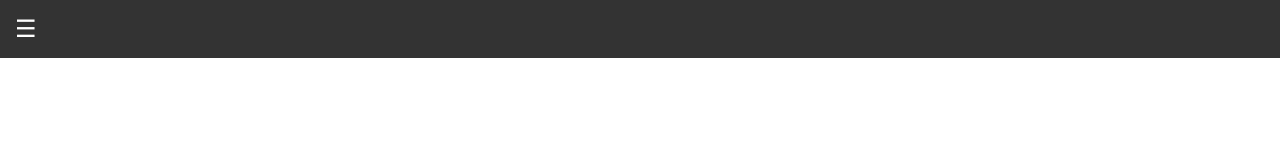
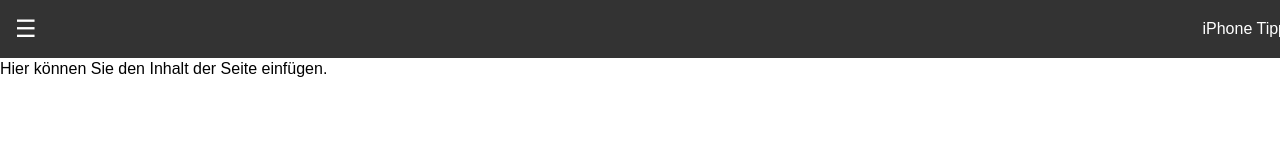
Before and after one commit to JustinWyss123/iPhone-sell, a plain HTML site: page navigation.html in a window 1280 px wide. Drawn offline with Linux system fonts and the light colour scheme.

Commit message:
Update navigation.html

```diff
--- a/navigation.html
+++ b/navigation.html
@@ -18,6 +18,10 @@
             display: flex;
             align-items: center;
             justify-content: space-between;
+            width: 100%;
+            position: fixed;
+            top: 0;
+            z-index: 1000;
         }
 
         .menu-toggle {
@@ -35,7 +39,7 @@
             transform: translateX(-100%);
             transition: transform 0.3s ease;
             overflow-y: auto;
-            z-index: 1000;
+            z-index: 999;
         }
 
         nav.open {
@@ -75,11 +79,16 @@
         .dropdown a {
             padding-left: 30px;
         }
+
+        main {
+            margin-top: 60px; /* Offset to ensure content is visible below the header */
+        }
     </style>
 </head>
 <body>
     <header>
         <div class="menu-toggle" onclick="toggleMenu()">☰</div>
+        <div>iPhone Tipps</div>
     </header>
     <nav id="sidebar">
         <ul>
@@ -98,6 +107,10 @@
         </ul>
     </nav>
 
+    <main>
+        <p>Hier können Sie den Inhalt der Seite einfügen.</p>
+    </main>
+
     <script>
         function toggleMenu() {
             const sidebar = document.getElementById('sidebar');
```
